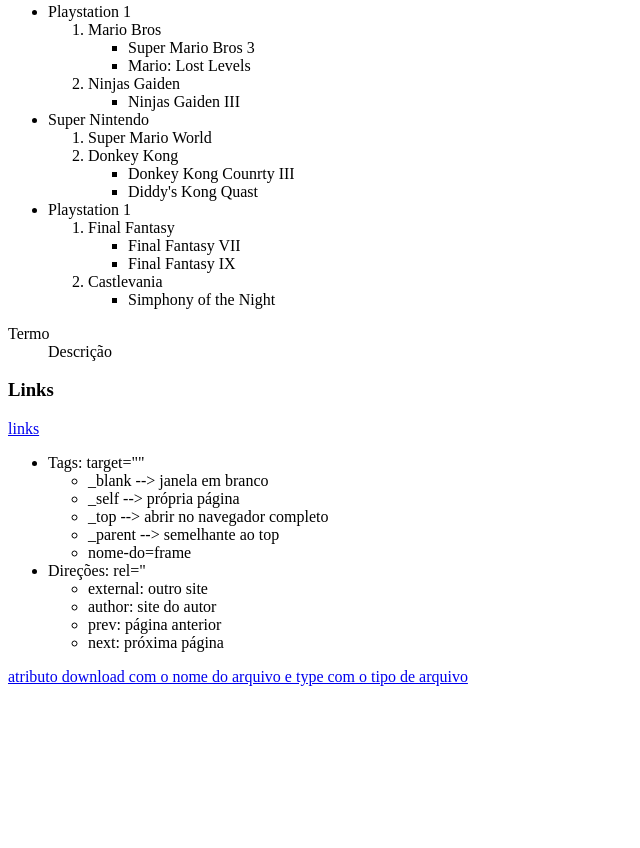
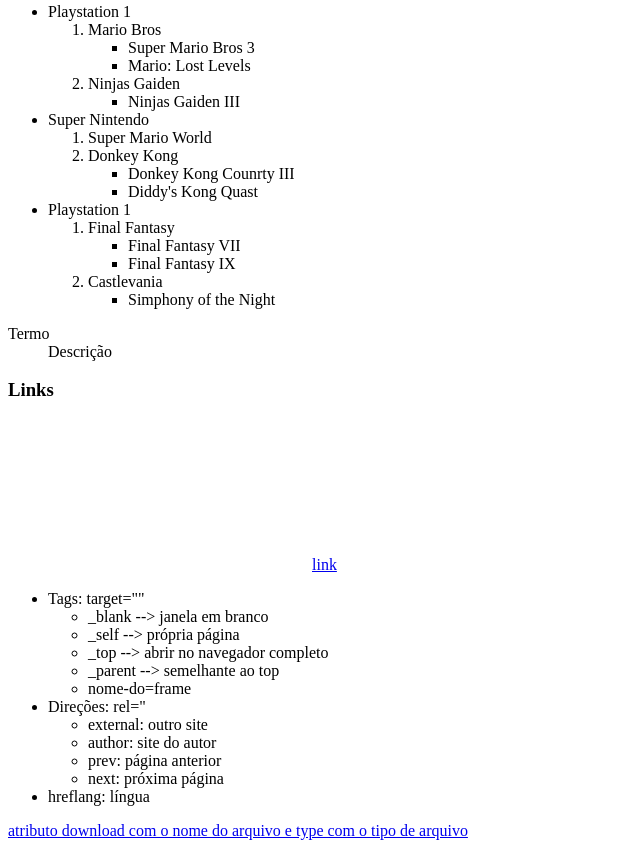
Before and after one commit to GSillva/olamundo, a plain HTML site: page site olá mundo/index.html in a window 1280 px wide. Shown: the part 2148-2996 px from the top of the page, without its empty margins (0-640 px from the left). Before the commit the page ends 2842 px from the top, so only its background shows below. Drawn offline with Linux system fonts and the light colour scheme.

Commit message:
Update index.html

```diff
--- a/site olá mundo/index.html
+++ b/site olá mundo/index.html
@@ -95,7 +95,8 @@ link
         <dd>Descrição</dd>
     </dl>
     <h3>Links</h3>
-    <p><a href="link.html" hreflang="Pt-br">links</a>
+    <iframe  name="link" frameborder="0"></iframe>
+    <a href="link.html" target="link">link</a>
     <ul>
         <li>Tags: target=""</li>
             <ul>
@@ -112,6 +113,7 @@ link
                 <li>prev: página anterior</li>
                 <li>next: próxima página</li>
             </ul>
+    <li>hreflang: língua</li>
     </ul>
     <a href="https://www.iana.org/assignments/media-types/media-types.xhtml" hreflang="en">atributo download com o nome do arquivo e type com o tipo de arquivo</a>
 </body>
```
